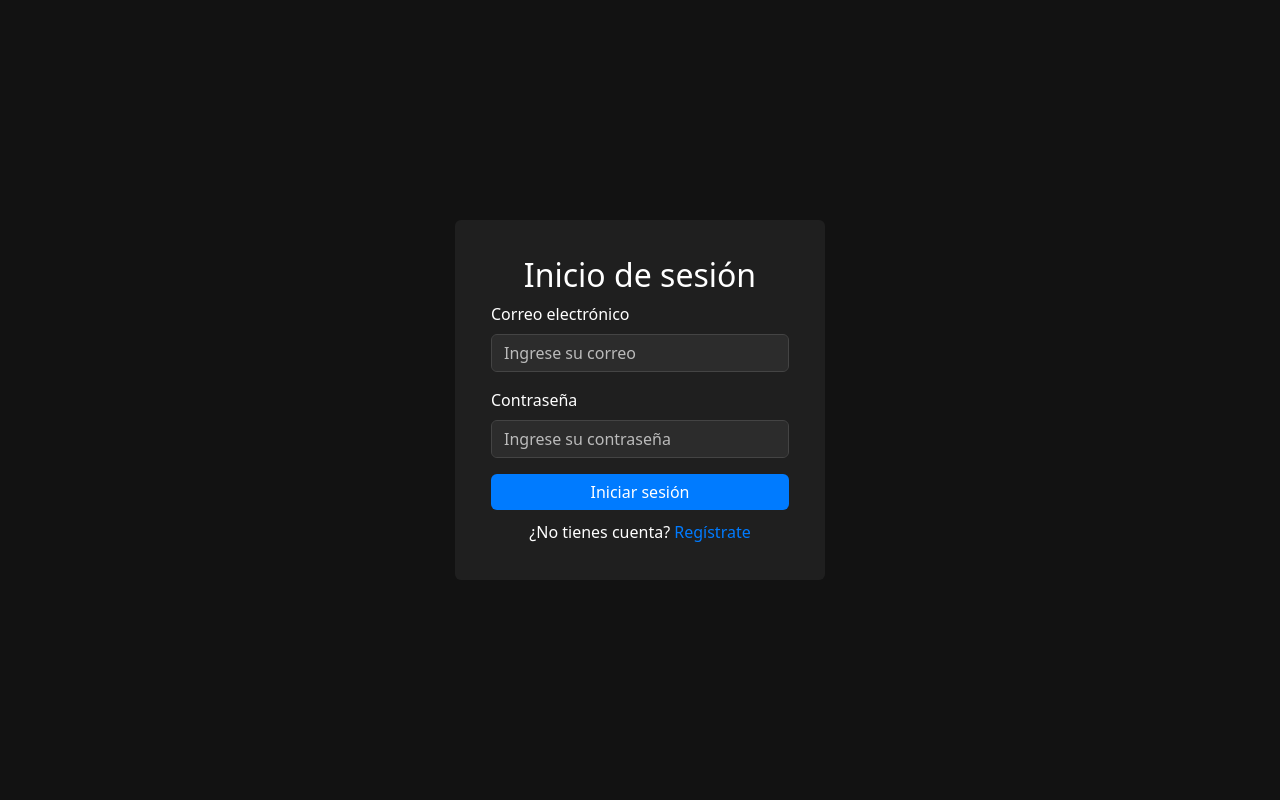
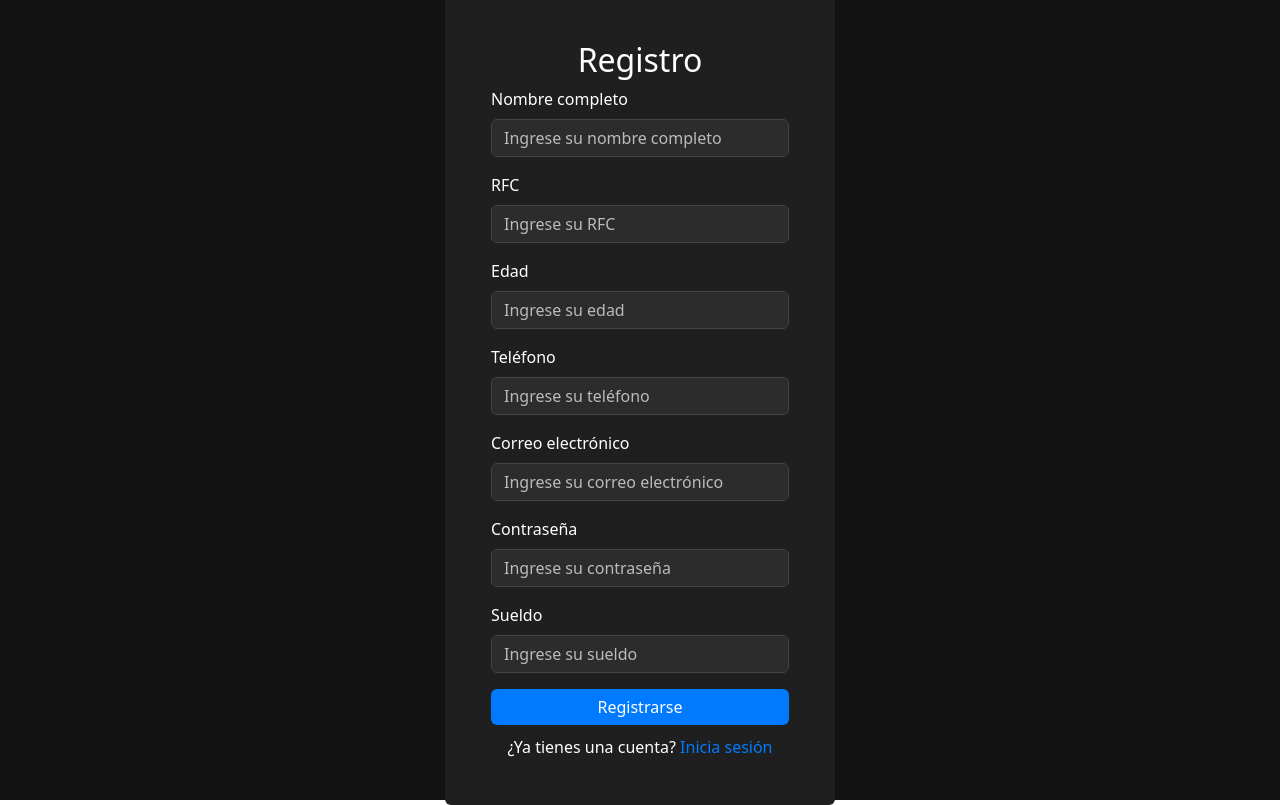
Before and after one commit to soteliin/seminario_banco_front, a React (Create React App) app: page / in a window 1280 px wide. Built offline with nearby package versions, Linux system fonts and the light colour scheme.

Commit message:
antes de cambiar estilos de registro

```diff
--- a/src/components/Login.jsx
+++ b/src/components/Login.jsx
@@ -1,72 +1,133 @@
 import React, { useState } from 'react';
-import axios from 'axios';
 import 'bootstrap/dist/css/bootstrap.min.css';
-import '../styles/Estilos.css'
+import '../styles/Estilos.css';
 
+function Register({ switchToLogin }) {
+  // State variables for form fields
+  const [nombre, setNombre] = useState('');
+  const [rfc, setRfc] = useState('');
+  const [edad, setEdad] = useState('');
+  const [telefono, setTelefono] = useState('');
+  const [correo, setCorreo] = useState('');
+  const [contrasena, setContrasena] = useState('');
+  const [sueldo, setSueldo] = useState('');
 
-function Login({ switchToRegister }) {
-    const [email, setEmail] = useState('');
-    const [password, setPassword] = useState('');
-    const handleLogin = async (e) => {
+  const handleRegister = async (e) => {
     e.preventDefault();
+    // Add your registration logic here, like making a POST request to your backend
+  };
 
-        try {
-            const response = await axios.post('http://localhost:5000/login', { correo: email, password });
-            console.log('User data:', response.data);
-            // Handle successful login (e.g., store user data or redirect)
-        } catch (error) {
-            console.error('Error during login:', error.response?.data?.error || 'Login error');
-            // Handle login error
-          }
-    };
   return (
     <div className="d-flex justify-content-center align-items-center vh-100" style={{ backgroundColor: '#121212', color: '#ffffff' }}>
       <div className="card" style={{ backgroundColor: '#1f1f1f', border: 'none' }}>
-                <div className="card-body" style={{ width: '330px', margin: '20px' }}>
-                    <h2 className="card-title text-center" style={{ color: '#ffffff' }}>Inicio de sesión</h2>
-                    <form onSubmit={handleLogin}>
+        <div className="card-body" style={{ width: '330px', margin: "30px" }}>
+          <h2 className="card-title text-center" style={{ color: '#ffffff' }}>Registro</h2>
+          <form onSubmit={handleRegister}>
             <div className="mb-3">
-                            <label htmlFor="email" className="form-label" style={{ color: '#ffffff' }}>
+              <label htmlFor="nombre" className="form-label" style={{ color: '#ffffff' }}>
+                Nombre completo
+              </label>
+              <input
+                type="text"
+                className="form-control"
+                id="nombre"
+                placeholder="Ingrese su nombre completo"
+                value={nombre}
+                onChange={(e) => setNombre(e.target.value)}
+                style={{ backgroundColor: '#2c2c2c', color: '#ffffff', border: '1px solid #444' }}
+              />
+            </div>
+            <div className="mb-3">
+              <label htmlFor="rfc" className="form-label" style={{ color: '#ffffff' }}>
+                RFC
+              </label>
+              <input
+                type="text"
+                className="form-control"
+                id="rfc"
+                placeholder="Ingrese su RFC"
+                value={rfc}
+                onChange={(e) => setRfc(e.target.value)}
+                style={{ backgroundColor: '#2c2c2c', color: '#ffffff', border: '1px solid #444' }}
+              />
+            </div>
+            <div className="mb-3">
+              <label htmlFor="edad" className="form-label" style={{ color: '#ffffff' }}>
+                Edad
+              </label>
+              <input
+                type="number"
+                className="form-control"
+                id="edad"
+                placeholder="Ingrese su edad"
+                value={edad}
+                onChange={(e) => setEdad(e.target.value)}
+                style={{ backgroundColor: '#2c2c2c', color: '#ffffff', border: '1px solid #444' }}
+              />
+            </div>
+            <div className="mb-3">
+              <label htmlFor="telefono" className="form-label" style={{ color: '#ffffff' }}>
+                Teléfono
+              </label>
+              <input
+                type="text"
+                className="form-control"
+                id="telefono"
+                placeholder="Ingrese su teléfono"
+                value={telefono}
+                onChange={(e) => setTelefono(e.target.value)}
+                style={{ backgroundColor: '#2c2c2c', color: '#ffffff', border: '1px solid #444' }}
+              />
+            </div>
+            <div className="mb-3">
+              <label htmlFor="correo" className="form-label" style={{ color: '#ffffff' }}>
                 Correo electrónico
               </label>
               <input
                 type="email"
                 className="form-control"
-                                id="email"
-                                placeholder="Ingrese su correo"
-                                value={email} // Bind email state
-                                onChange={(e) => setEmail(e.target.value)} // Update email state
-                                style={{
-                                    backgroundColor: '#2c2c2c',
-                                    color: '#ffffff',
-                                    border: '1px solid #444',
-                                }}
+                id="correo"
+                placeholder="Ingrese su correo electrónico"
+                value={correo}
+                onChange={(e) => setCorreo(e.target.value)}
+                style={{ backgroundColor: '#2c2c2c', color: '#ffffff', border: '1px solid #444' }}
               />
             </div>
             <div className="mb-3">
-                            <label htmlFor="password" className="form-label" style={{ color: '#ffffff' }}>
+              <label htmlFor="contrasena" className="form-label" style={{ color: '#ffffff' }}>
                 Contraseña
               </label>
               <input
                 type="password"
                 className="form-control"
-                                id="password"
+                id="contrasena"
                 placeholder="Ingrese su contraseña"
-                                value={password} // Bind password state
-                                onChange={(e) => setPassword(e.target.value)} // Update password state
-                                style={{
-                                    backgroundColor: '#2c2c2c',
-                                    color: '#ffffff',
-                                    border: '1px solid #444',
-                                }}
+                value={contrasena}
+                onChange={(e) => setContrasena(e.target.value)}
+                style={{ backgroundColor: '#2c2c2c', color: '#ffffff', border: '1px solid #444' }}
               />
             </div>
-                        <button type="submit" className="btn btn-primary w-100" >
-                            Iniciar sesión
+            <div className="mb-3">
+              <label htmlFor="sueldo" className="form-label" style={{ color: '#ffffff' }}>
+                Sueldo
+              </label>
+              <input
+                type="number"
+                className="form-control"
+                id="sueldo"
+                placeholder="Ingrese su sueldo"
+                step="0.01"
+                value={sueldo}
+                onChange={(e) => setSueldo(e.target.value)}
+                style={{ backgroundColor: '#2c2c2c', color: '#ffffff', border: '1px solid #444' }}
+              />
+            </div>
+            <button type="submit" className="btn btn-primary w-100">
+              Registrarse
             </button>
           </form>
-                    <span className="registro" >
-                        ¿No tienes cuenta? <a href="#" className="register-link" onClick={switchToRegister}>Regístrate</a>
+          <span className="registro">
+            ¿Ya tienes una cuenta? <a href="#" className="login-link" onClick={switchToLogin}>Inicia sesión</a>
           </span>
         </div>
       </div>
@@ -74,4 +135,4 @@ function Login({ switchToRegister }) {
   );
 }
 
-export default Login;
+export default Register;
```
Lines whose indentation alone changed are shown as unchanged.
